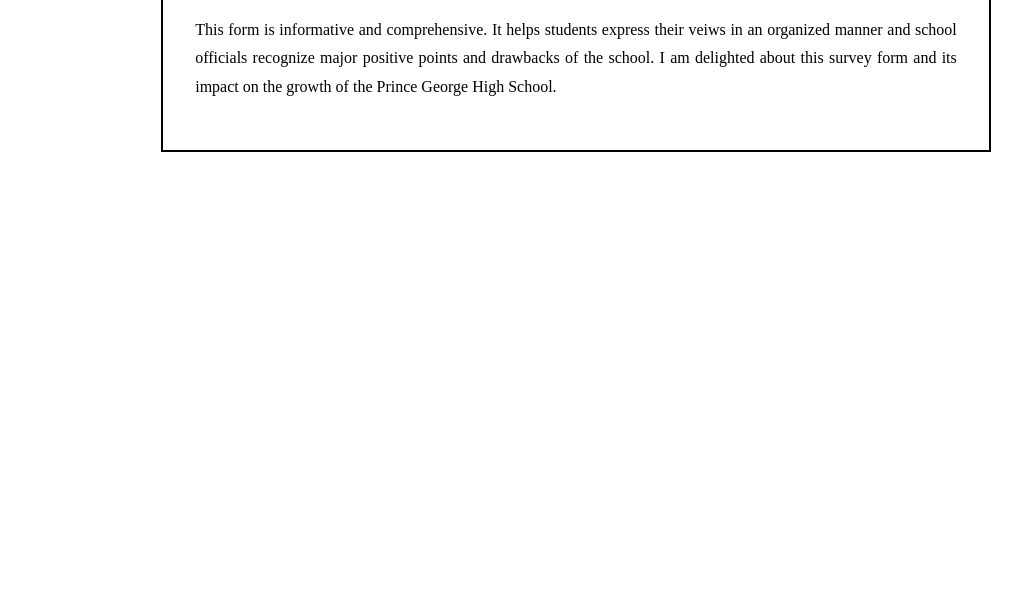
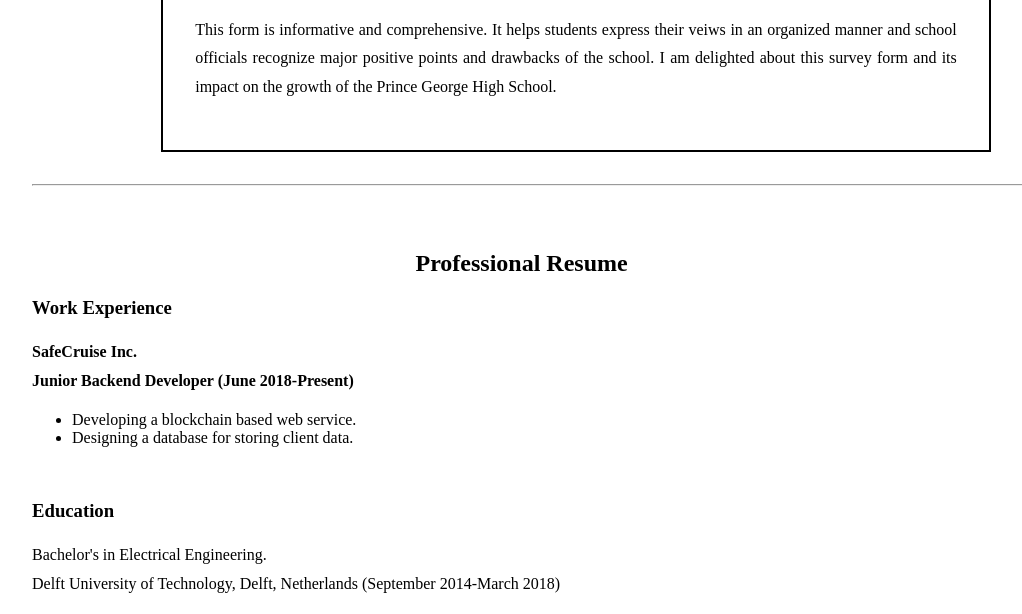
Before and after one commit to kavehjamshidi/kavehjamshidi.github.io, a plain HTML site: page index.html in a window 1280 px wide. Shown: the part 1134-1748 px from the top of the page, without its empty margins (64-1086 px from the left). Before the commit the page ends 1318 px from the top, so only its background shows below. Drawn offline with nearby package versions, Linux system fonts and the light colour scheme.

Commit message:
third week

```diff
--- a/index.html
+++ b/index.html
@@ -35,6 +35,15 @@
 
         #projects-header {
             margin-top: 5rem;
+        }
+
+        #resume {
+            width: 90%;
+            margin-top: 4rem;
+        }
+
+        #resume h2 {
+            text-align: center;
         }
 
         figure {
@@ -80,6 +89,23 @@
                     delighted about this survey form and its impact on the growth of the Prince George High School.</p>
             </caption>
         </figure>
+        <hr>
+        <section id='resume'>
+            <h2>Professional Resume</h2>
+            <h3>Work Experience</h3>
+            <p><strong>SafeCruise Inc.<br>
+                    Junior Backend Developer (June 2018-Present)</strong><br>
+            <ul>
+                <li>Developing a blockchain based web service.</li>
+                <li>Designing a database for storing client data.</li>
+            </ul>
+            </p>
+            <br>
+            <h3>Education</h2>
+                <p>Bachelor's in Electrical Engineering.<br>
+                    Delft University of Technology, Delft, Netherlands (September 2014-March 2018)</p>
+
+        </section>
     </main>
 </body>
 
```
